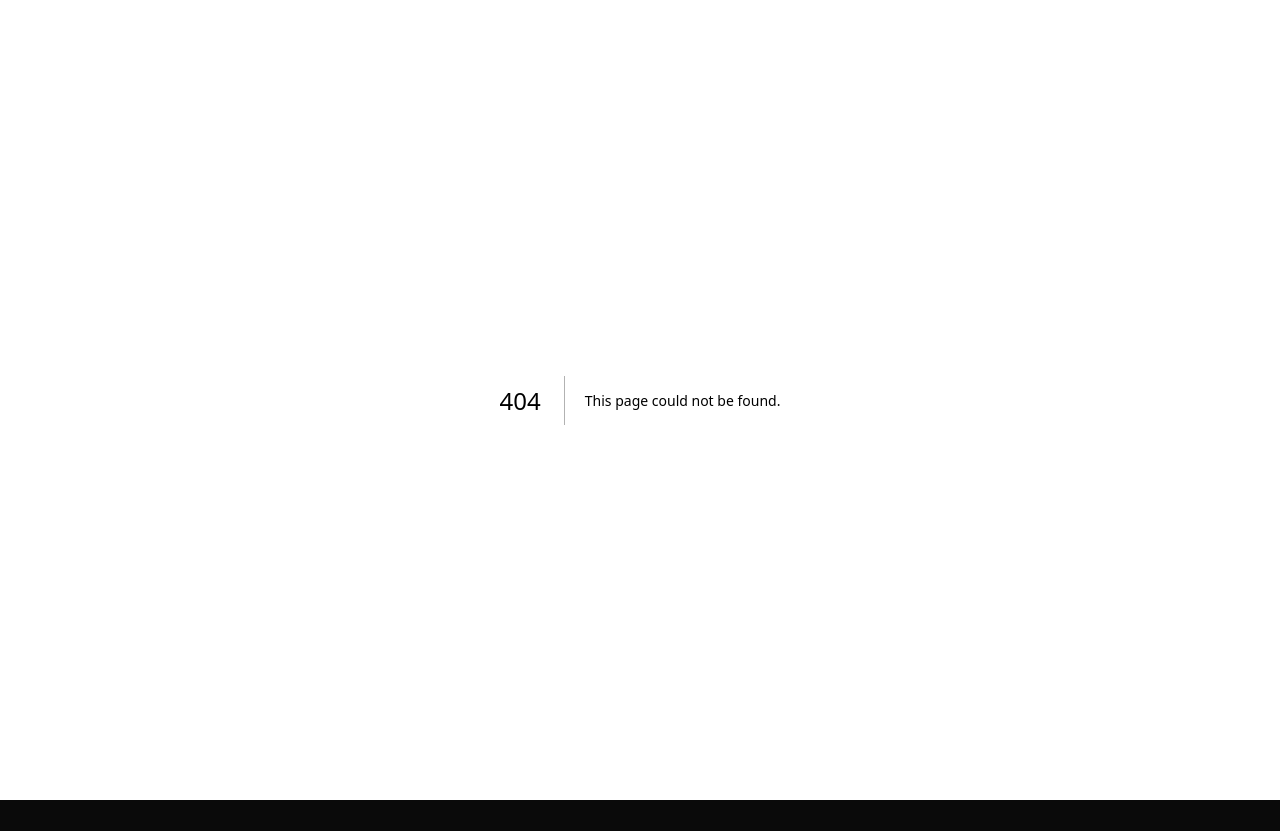
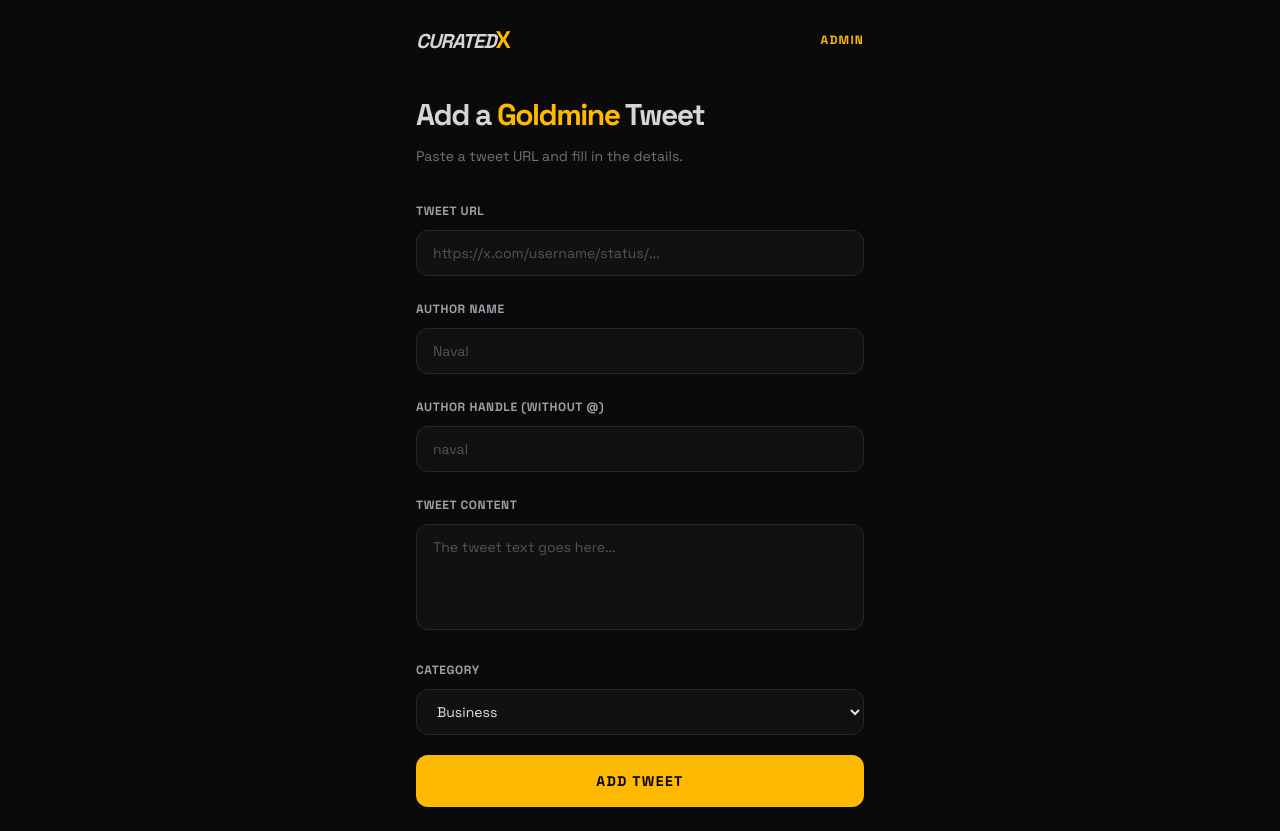
Before and after one commit to KINGSMITH97/CuratedX, a Next.js app: page /admin in a window 1280 px wide. Before the commit this address had no page. Before the commit the page ends 800 px from the top, so only its background shows below. Built offline with nearby package versions, Linux system fonts and the light colour scheme; no server answers.

Commit message:
Build admin panel to add tweets to database

```diff
--- /dev/null
+++ b/app/admin/page.tsx
@@ -0,0 +1,176 @@
+"use client";
+
+import { useState } from "react";
+import { supabase } from "@/lib/supabase";
+import { useRouter } from "next/navigation";
+
+export default function AdminPage() {
+  const router = useRouter();
+  const [tweetUrl, setTweetUrl] = useState("");
+  const [authorName, setAuthorName] = useState("");
+  const [authorHandle, setAuthorHandle] = useState("");
+  const [content, setContent] = useState("");
+  const [category, setCategory] = useState("Business");
+  const [loading, setLoading] = useState(false);
+  const [message, setMessage] = useState("");
+
+  const handleSubmit = async (e: React.FormEvent) => {
+    e.preventDefault();
+    setLoading(true);
+    setMessage("");
+
+    const { error } = await supabase.from("tweets").insert({
+      tweet_url: tweetUrl,
+      author_name: authorName,
+      author_handle: authorHandle,
+      content: content,
+      category: category,
+      is_published: true,
+    });
+
+    if (error) {
+      console.error("Error saving tweet:", error);
+      setMessage("❌ Error: " + error.message);
+      setLoading(false);
+      return;
+    }
+
+    setMessage("✅ Tweet added successfully!");
+
+    // Clear the form
+    setTweetUrl("");
+    setAuthorName("");
+    setAuthorHandle("");
+    setContent("");
+    setCategory("Business");
+
+    setLoading(false);
+    router.refresh();
+  };
+
+  return (
+    <main className="min-h-dvh px-4 py-6">
+      <div className="mx-auto w-full max-w-md">
+
+        {/* HEADER */}
+        <header className="flex items-center justify-between">
+          <a href="/" className="text-xl font-black tracking-tighter italic">
+            CURATED<span className="text-amber-400 text-2xl not-italic">X</span>
+          </a>
+          <span className="text-xs font-bold text-amber-400 uppercase tracking-widest">
+            Admin
+          </span>
+        </header>
+
+        {/* TITLE */}
+        <section className="mt-10">
+          <h1 className="text-3xl font-extrabold leading-tight tracking-tighter">
+            Add a <span className="text-amber-400">Goldmine</span> Tweet
+          </h1>
+          <p className="mt-3 text-sm text-zinc-500">
+            Paste a tweet URL and fill in the details.
+          </p>
+        </section>
+
+        {/* FORM */}
+        <form onSubmit={handleSubmit} className="mt-8 space-y-5">
+
+          {/* Tweet URL */}
+          <div>
+            <label className="text-xs font-bold text-zinc-400 uppercase tracking-wider">
+              Tweet URL
+            </label>
+            <input
+              type="url"
+              required
+              value={tweetUrl}
+              onChange={(e) => setTweetUrl(e.target.value)}
+              placeholder="https://x.com/username/status/..."
+              className="mt-2 w-full rounded-xl border border-zinc-800 bg-zinc-900/50 px-4 py-3 text-sm text-zinc-200 placeholder:text-zinc-600 focus:border-amber-400 focus:outline-none"
+            />
+          </div>
+
+          {/* Author Name */}
+          <div>
+            <label className="text-xs font-bold text-zinc-400 uppercase tracking-wider">
+              Author Name
+            </label>
+            <input
+              type="text"
+              required
+              value={authorName}
+              onChange={(e) => setAuthorName(e.target.value)}
+              placeholder="Naval"
+              className="mt-2 w-full rounded-xl border border-zinc-800 bg-zinc-900/50 px-4 py-3 text-sm text-zinc-200 placeholder:text-zinc-600 focus:border-amber-400 focus:outline-none"
+            />
+          </div>
+
+          {/* Author Handle */}
+          <div>
+            <label className="text-xs font-bold text-zinc-400 uppercase tracking-wider">
+              Author Handle (without @)
+            </label>
+            <input
+              type="text"
+              required
+              value={authorHandle}
+              onChange={(e) => setAuthorHandle(e.target.value)}
+              placeholder="naval"
+              className="mt-2 w-full rounded-xl border border-zinc-800 bg-zinc-900/50 px-4 py-3 text-sm text-zinc-200 placeholder:text-zinc-600 focus:border-amber-400 focus:outline-none"
+            />
+          </div>
+
+          {/* Tweet Content */}
+          <div>
+            <label className="text-xs font-bold text-zinc-400 uppercase tracking-wider">
+              Tweet Content
+            </label>
+            <textarea
+              required
+              value={content}
+              onChange={(e) => setContent(e.target.value)}
+              placeholder="The tweet text goes here..."
+              rows={4}
+              className="mt-2 w-full rounded-xl border border-zinc-800 bg-zinc-900/50 px-4 py-3 text-sm text-zinc-200 placeholder:text-zinc-600 focus:border-amber-400 focus:outline-none resize-none"
+            />
+          </div>
+
+          {/* Category */}
+          <div>
+            <label className="text-xs font-bold text-zinc-400 uppercase tracking-wider">
+              Category
+            </label>
+            <select
+              value={category}
+              onChange={(e) => setCategory(e.target.value)}
+              className="mt-2 w-full rounded-xl border border-zinc-800 bg-zinc-900/50 px-4 py-3 text-sm text-zinc-200 focus:border-amber-400 focus:outline-none"
+            >
+              <option value="Business">Business</option>
+              <option value="Mindset">Mindset</option>
+              <option value="Tech">Tech</option>
+              <option value="Growth">Growth</option>
+              <option value="Marketing">Marketing</option>
+            </select>
+          </div>
+
+          {/* Submit Button */}
+          <button
+            type="submit"
+            disabled={loading}
+            className="w-full rounded-xl bg-amber-400 hover:bg-amber-300 disabled:opacity-50 text-black font-bold py-4 text-sm uppercase tracking-widest transition-colors"
+          >
+            {loading ? "Saving..." : "Add Tweet"}
+          </button>
+
+          {/* Message */}
+          {message && (
+            <div className="text-center text-sm text-amber-400 mt-4">
+              {message}
+            </div>
+          )}
+        </form>
+
+      </div>
+    </main>
+  );
+}
```
